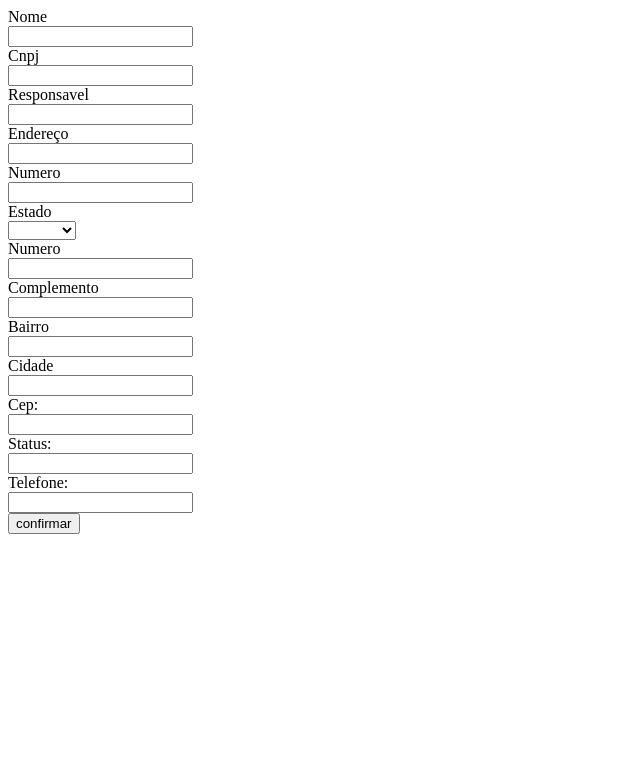
After one commit to luizfgmc/medicos, a CodeIgniter app: the page made by application/views/editar_instituicao.php in a window 1280 px wide. The commit adds this page. Shown: the top 783 px of the page, without its empty margins (0-640 px from the left). Run offline with CodeIgniter, Linux system fonts and the light colour scheme; the template is opened without the code that fills it: most values are stand-ins (such as "Sample title", 1, 10 or a date in 2020); data that the repository does not hold is empty.

Commit message:
desenvolvimento do crud para instituicoes

```diff
--- /dev/null
+++ b/application/views/editar_instituicao.php
@@ -0,0 +1,110 @@
+<html>
+    <head></head>
+    <body>
+        <section class="formCadastroInstituicoes">
+            <form method="post" action="<?php echo base_url() ?>instituicao/editarSalvarInstituicao/<?=$query[0]->id?>">
+                <div class="itemFormCadastroClinicas">
+                    <label>Nome</label>
+                    <div class="campoCadastroInstituicao">
+                        <input type="text" name="nomeInstituicao" value="<?=$query[0]->nome ?>" />
+                    </div>
+                </div>
+                <div class="itemFormCadastroInstituicoes">
+                    <label>Cnpj</label>
+                    <div class="campoCadastroInstituicao">
+                        <input type="text" name="cnpjInstituicao" value="<?=$query[0]->cnpj ?>" />
+                    </div>
+                </div>
+                <div class="itemFormCadastroInstituicoes">
+                    <label>Responsavel</label>
+                    <div class="campoCadastroInstituicao">
+                        <input type="text" name="responsavelInstituicao" value="<?=$query[0]->responsavel ?>" />
+                    </div>
+                </div>
+
+                 <div class="itemFormCadastroInstituicoes">
+                    <label>Endereço</label>
+                    <div class="campoCadastroInstituicao">
+                        <input type="text" name="enderecoInstituicao" value="<?=$query[0]->endereco ?>" />
+                    </div>
+                </div>
+
+                 <div class="itemFormCadastroInstituicoes">
+                    <label>Numero</label>
+                    <div class="campoCadastroInstituicao">
+                        <input type="text" name="end_numeroInstituicao" value="<?=$query[0]->end_numero ?>" />
+                    </div>
+                </div>
+
+
+                <div class="itemFormCadastroInstituicoes">
+                    <label>Estado</label>
+                    <div class="campoCadastroInstituicao">
+                        <select name="ufInstituicao">
+                            <option value="<?=$query[0]->uf ?>"></option>
+
+                            <?php
+                                foreach($estados as $estado):
+                            ?>
+                            <option value="<?=$estado->uf ?>"><?=$estado->uf ?></option>
+                            <?php
+                            endforeach;
+                            ?>
+                        </select>
+                    </div>
+                </div>
+                <div class="itemFormCadastroInstituicoes">
+                    <label>Numero</label>
+                    <div class="campoCadastroInstituicao">
+                        <input type="text" name="numeroInstituicao" value="<?=$query[0]->end_numero ?>" />
+                    </div>
+                </div>
+
+                <div class="itemFormCadastroInstituicoes">
+                    <label>Complemento</label>
+                    <div class="campoCadastroInstituicao">
+                        <input type="text" name="complementoInstituicao" value="<?=$query[0]->complemento ?>" />
+                    </div>
+                </div>
+                <div class="itemFormCadastroInstituicoes">
+                    <label>Bairro</label>
+                    <div class="campoCadastroInstituicao">
+                        <input type="text" name="bairroInstituicao" value="<?=$query[0]->bairro ?>"  />
+                    </div>
+                </div>
+                <div class="itemFormCadastroInstituicoes">
+                    <label>Cidade</label>
+                    <div class="campoCadastroInstituicao">
+                        <input type="text" name="cidadeInstituicao" value="<?=$query[0]->cidade ?>" />
+                    </div>
+                </div>
+                <div class="itemFormCadastroInstituicoes">
+                    <label>Cep:</label>
+                    <div class="campoCadastroInstituicao">
+                        <input type="text" name="cepInstituicao" value="<?=$query[0]->cep ?>" />
+                    </div>
+                </div>
+
+                 <div class="itemFormCadastroInstituicoes">
+                    <label>Status:</label>
+                    <div class="campoCadastroInstituicao">
+                        <input type="text" name="statusInstituicao"  value="<?=$query[0]->status ?>"/>
+                    </div>
+                </div>
+
+                <div class="itemFormCadastroInstituicoes">
+                    <label>Telefone:</label>
+                    <div class="campoCadastroInstituicao">
+                        <input type="text" name="telefoneInstituicao" value="<?=$query[0]->telefone ?>" />
+                    </div>
+                </div>
+
+                <div class="itemFormCadastroInstituicoes">
+                    <div class="campoCadastroInstituicao">
+                        <input type="submit"  value="confirmar" />
+                    </div>
+                </div>
+            </form>
+        </section>
+    </body>
+</html>
--- a/application/views/insere_clinicas.php
+++ b/application/views/insere_clinicas.php
@@ -1,7 +1,7 @@
 <html>
     <head></head>
     <body>
-        <section class="formCadastroMedicos">
+        <section class="formCadastroClinicas">
             <form method="post" action="<?php echo base_url() ?>clinica/insereClinica/">
                 <div class="itemFormCadastroClinicas">
                     <label>Nome</label>
--- a/application/views/insere_medicos.php
+++ b/application/views/insere_medicos.php
@@ -3,6 +3,7 @@
     <body>
 
         <a href="<?php echo base_url()?>clinica/listaClinicas"> Clinicas </a>
+         <a href="<?php echo base_url()?>instituicao/instituicoes"> Instituicoes </a>
 
         <section class="formCadastroMedicos">
             <form method="post" action="<?php echo base_url() ?>medico/insereMedico/">
```
Also changed, not shown: application/controllers/instituicao.php (added, +119 -0 lines), application/models/instituicaoModel.php (added, +48 -0 lines), application/views/cadastrar_instituicao.php (added, +109 -0 lines), application/views/instituicoes.php (added, +51 -0 lines).
